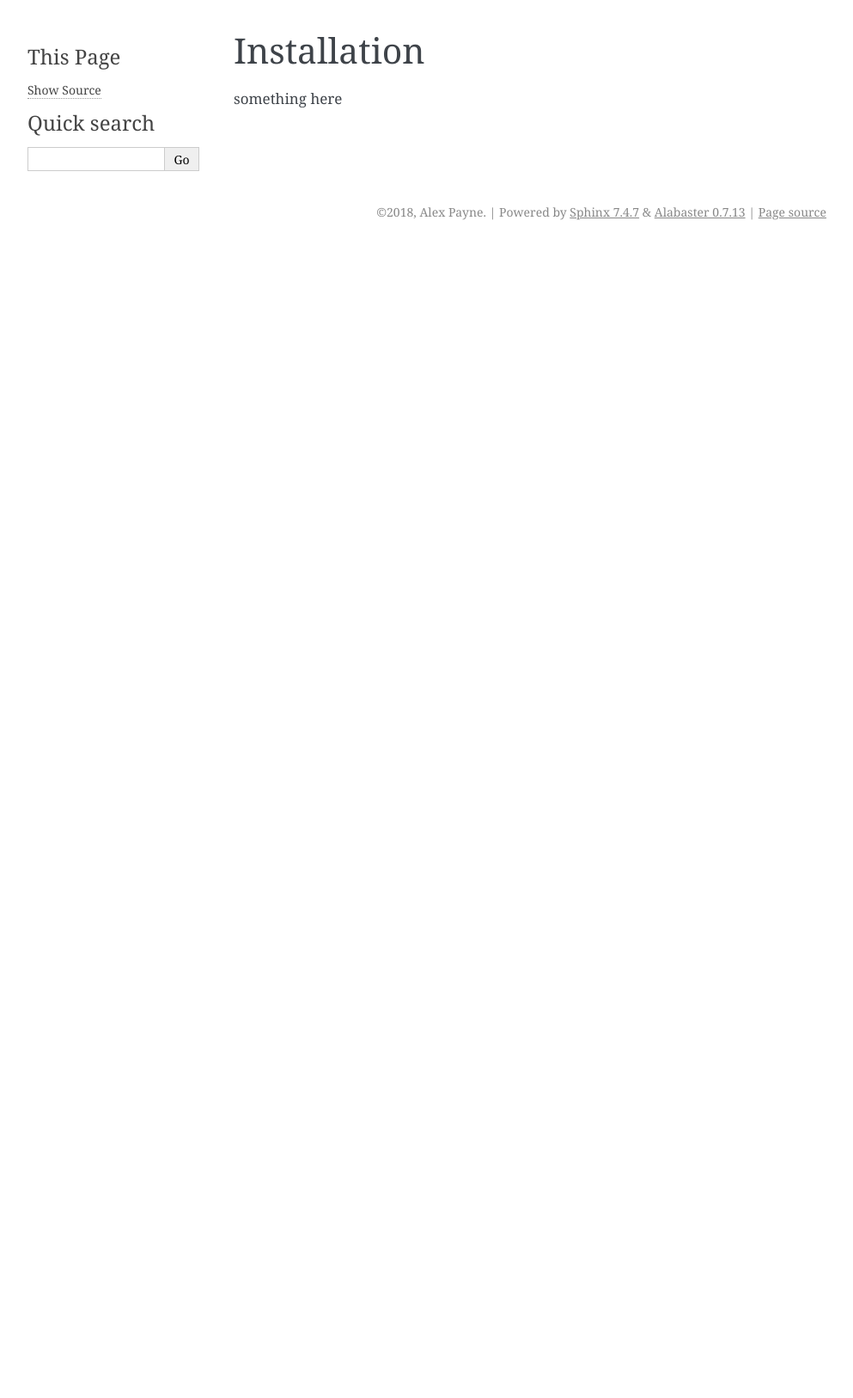
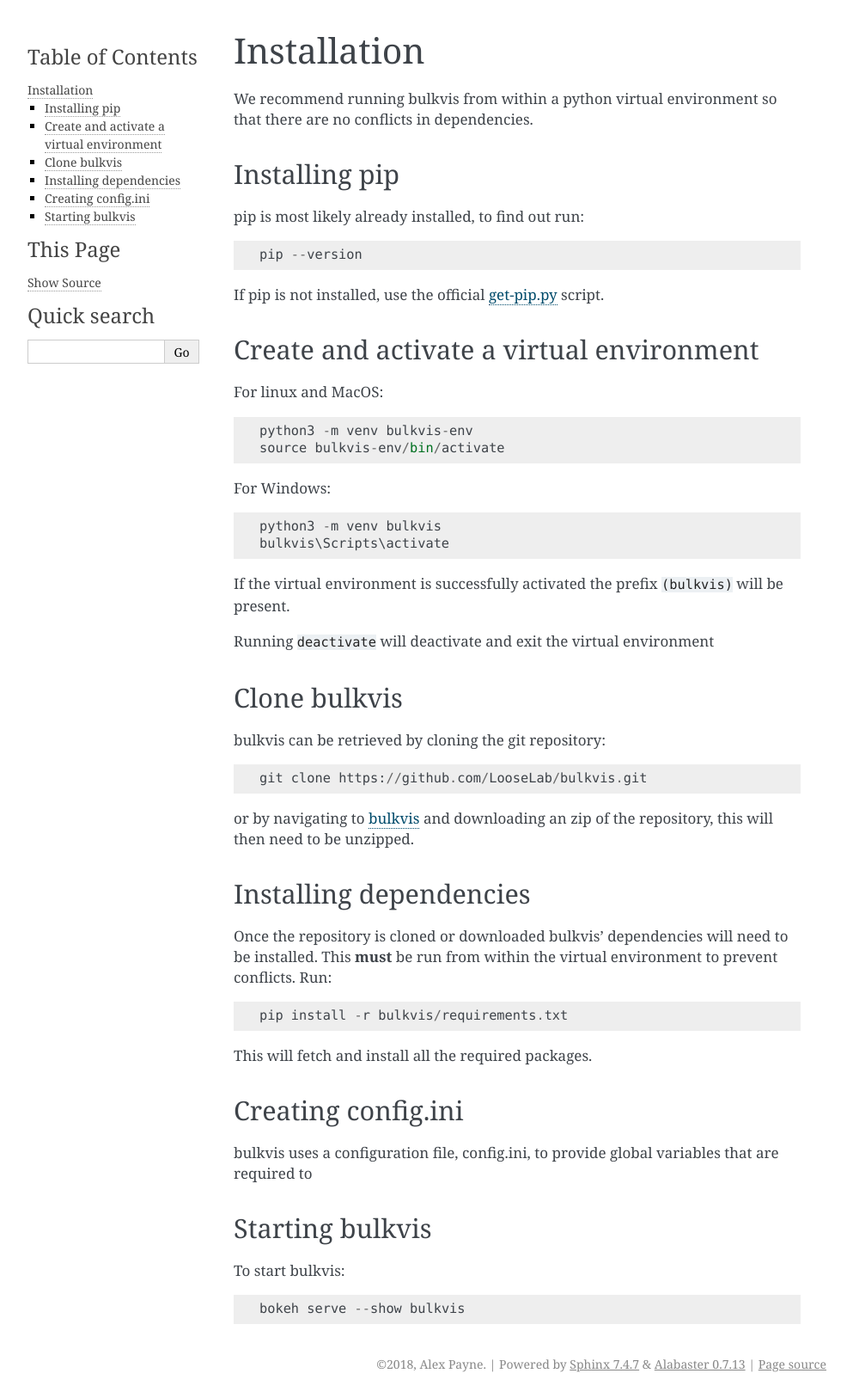
Before and after one commit to LooseLab/bulkvis, a Sphinx documentation site: the page built from docs/installation.rst, in a window 1280 px wide. Shown: the whole page at 86% size, without its empty margins (148-1141 px from the left). Built offline with Sphinx 7.4.7, drawn with Linux system fonts in a browser that asks for light colours; before the commit the page ends 900 px from its top, so only the background shows below that.

```diff
--- a/docs/installation.rst
+++ b/docs/installation.rst
@@ -1,4 +1,64 @@
+############
 Installation
-============
+############
 
-something here
+We recommend running bulkvis from within a python virtual environment so that there are no conflicts in dependencies.
+
+Installing pip
+==============
+
+pip is most likely already installed, to find out run::
+
+    pip --version
+
+If pip is not installed, use the official
+`get-pip.py <https://pip.pypa.io/en/stable/installing/#installing-with-get-pip-py>`_ script.
+
+Create and activate a virtual environment
+=========================================
+
+For linux and MacOS::
+
+    python3 -m venv bulkvis-env
+    source bulkvis-env/bin/activate
+
+For Windows::
+
+    python3 -m venv bulkvis
+    bulkvis\Scripts\activate
+
+If the virtual environment is successfully activated the prefix ``(bulkvis)`` will be present.
+
+Running ``deactivate`` will deactivate and exit the virtual environment
+
+Clone bulkvis
+=============
+
+bulkvis can be retrieved by cloning the git repository::
+
+    git clone https://github.com/LooseLab/bulkvis.git
+
+or by navigating to `bulkvis <https://github.com/LooseLab/bulkvis.git>`_ and downloading an zip of the repository,
+this will then need to be unzipped.
+
+Installing dependencies
+=======================
+
+Once the repository is cloned or downloaded bulkvis' dependencies will need to be installed. This **must** be run from
+within the virtual environment to prevent conflicts. Run::
+
+    pip install -r bulkvis/requirements.txt
+
+This will fetch and install all the required packages.
+
+Creating config.ini
+===================
+
+bulkvis uses a configuration file, config.ini, to provide global variables that are required to
+
+Starting bulkvis
+================
+
+To start bulkvis::
+
+    bokeh serve --show bulkvis
```
Also changed, not shown: docs/index.rst (+10 -10 lines), docs/quickstart.rst (+11 -1 lines), main.py (+29 -12 lines).
